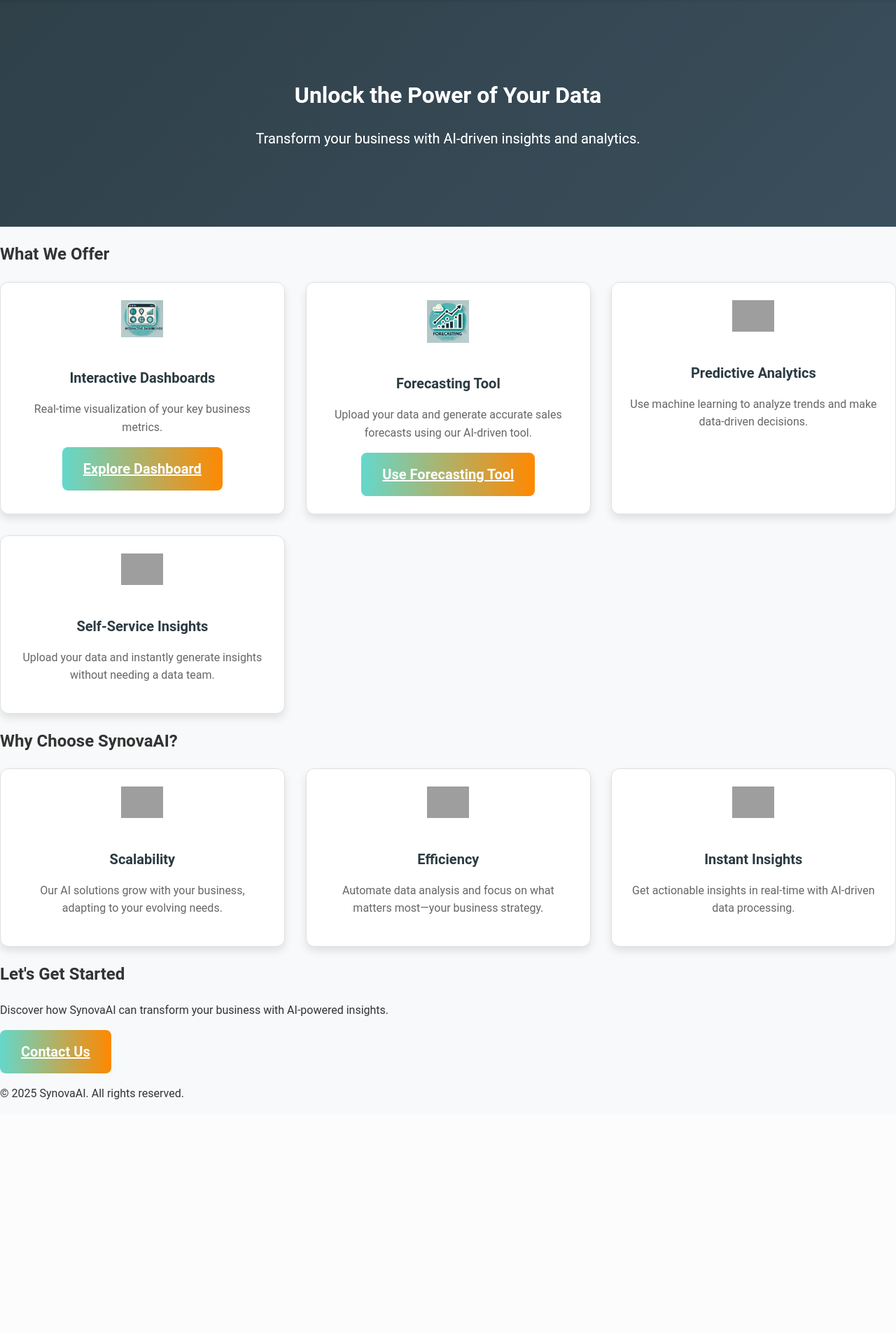
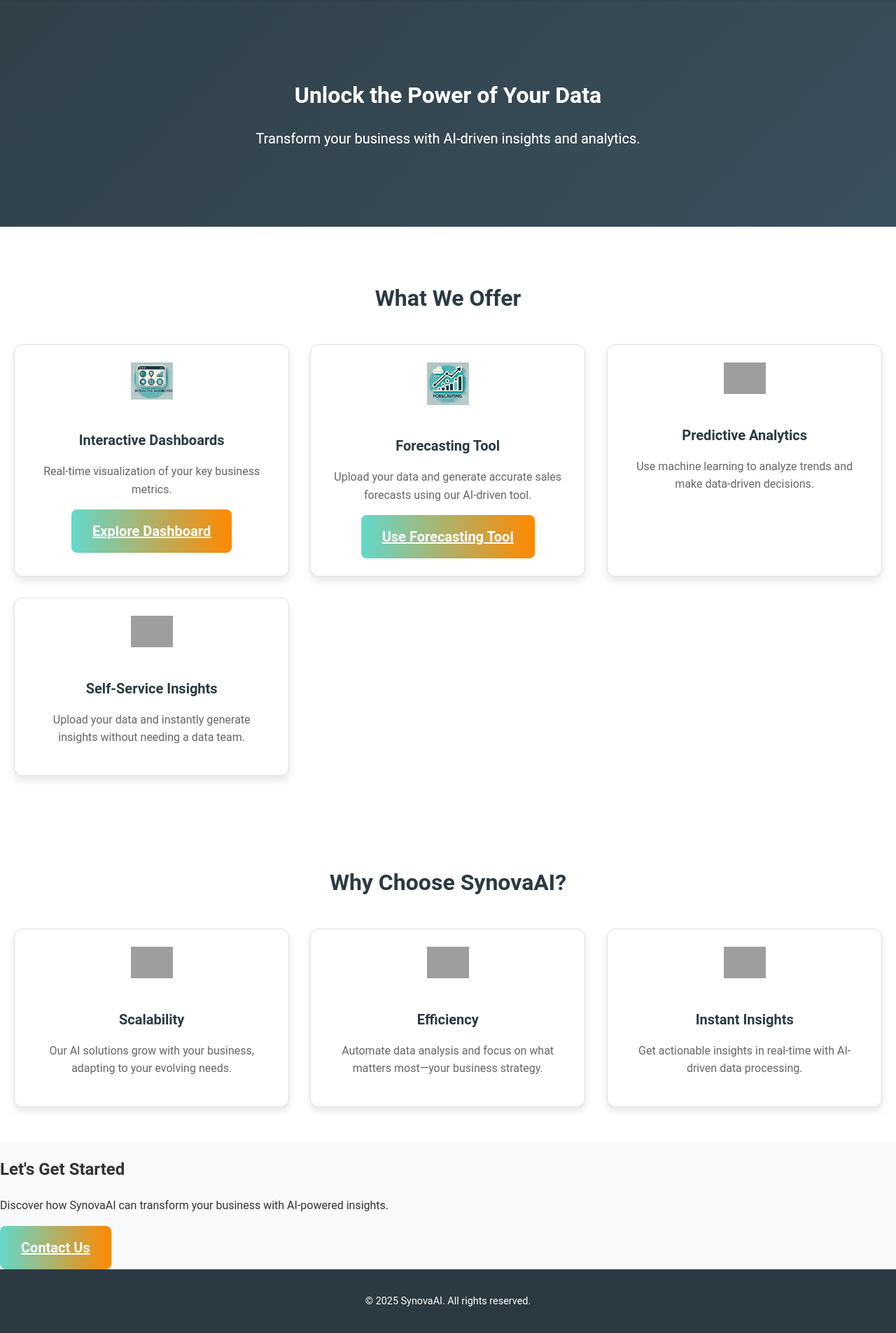
Before and after one commit to jslad2/sales-forecasting-platform, a Flask app: page /services in a window 1280 px wide. Shown: the part 92-1997 px from the top of the page at 70% size. Before the commit the page ends 1663 px from the top, so only its background shows below. Run offline with Flask 3, Linux system fonts and the light colour scheme; grey boxes are pictures that could not be loaded.

Commit message:
Rewind changes

```diff
--- a/static/css/style.css
+++ b/static/css/style.css
@@ -133,13 +133,25 @@ header .logo {
     outline-offset: 2px;
 }
 
+/* Data Services Section */
+.data-services {
+    padding: 50px 20px;
+    text-align: center;
+    background-color: var(--white-color);
+}
+
+.data-services h2 {
+    color: var(--primary-color);
+    margin-bottom: 40px;
+    font-size: var(--font-size-xl);
+    font-weight: bold;
+}
+
 /* Service Grid */
 .service-grid {
     display: grid;
-    grid-template-columns: repeat(auto-fit, minmax(300px, 1fr));
+    grid-template-columns: repeat(3, 1fr);
     gap: 30px;
-    justify-content: center;
-    text-align: center;
 }
 
 /* Service Cards */
@@ -184,6 +196,47 @@ header .logo {
     font-size: var(--font-size-base);
 }
 
+/* Footer */
+footer {
+    background-color: var(--primary-color);
+    color: var(--white-color);
+    text-align: center;
+    padding: 20px;
+    font-size: 0.9rem;
+}
+
+/* Back to Top Button */
+.top-button {
+    position: fixed;
+    bottom: 20px;
+    right: 30px;
+    background-color: var(--secondary-color);
+    color: var(--white-color);
+    border: none;
+    padding: 12px 18px;
+    font-size: 14px;
+    border-radius: 6px;
+    cursor: pointer;
+    opacity: 0;
+    transition: opacity 0.3s ease-in-out, transform 0.2s ease-in-out;
+}
+
+.top-button:hover {
+    background-color: #56BBAF;
+    transform: scale(1.1);
+}
+
+.top-button:focus {
+    outline: 2px solid var(--accent-color);
+    outline-offset: 2px;
+}
+
+/* Show Back to Top when Scrolling */
+body.scrolled .top-button {
+    opacity: 1;
+}
+
+/* Responsive Design */
 @media (max-width: 768px) {
     .service-grid {
         grid-template-columns: repeat(2, 1fr);
```
Also changed, not shown: other parts of static/css/style.css (+51 -0 lines).
